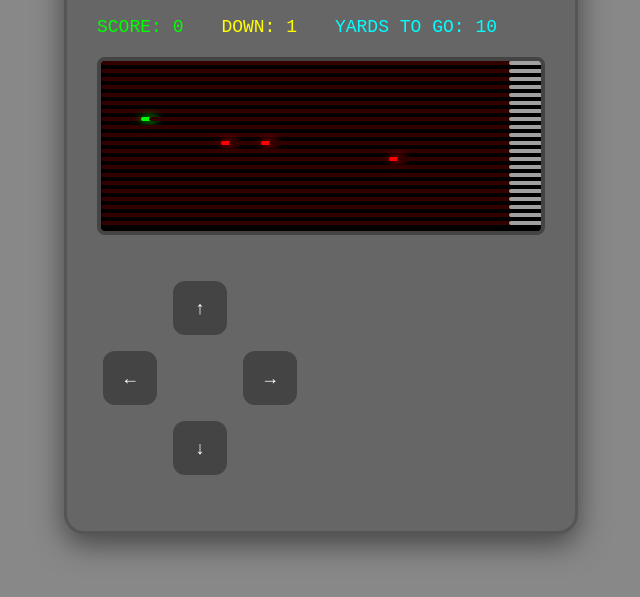
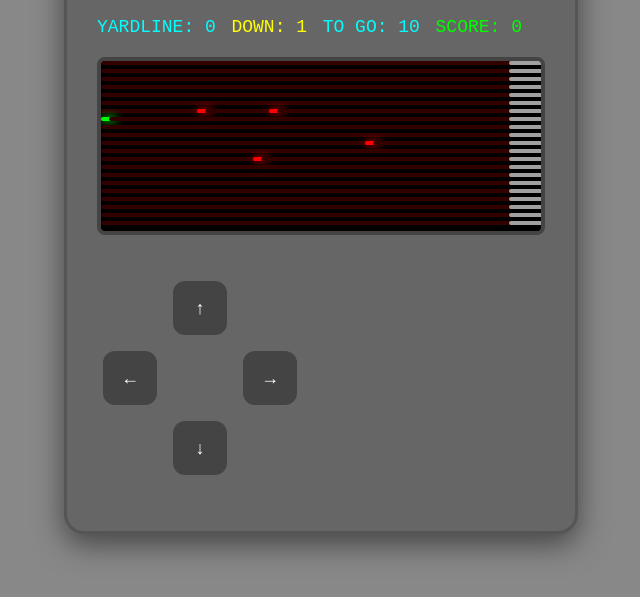
Before and after one commit to jbhangoo/led_football, a plain HTML site: page index.html in a window 1280 px wide. Both pictures are taken after a click on the button "NEW GAME". Shown: the part 83-680 px from the top of the page, without its empty margins (319-959 px from the left). Drawn offline with Linux system fonts and the light colour scheme.

Commit message:
Implement downs

```diff
--- a/index.html
+++ b/index.html
@@ -11,9 +11,10 @@
         <div class="game-title">LED ELECTRONIC FOOTBALL</div>
 
         <div class="game-info">
+            <div class="yards">YARDLINE: <span id="line">0</span></div>
+            <div class="downs">DOWN: <span id="downs">1</span></div>
+            <div class="yards">TO GO: <span id="yards">10</span></div>
             <div class="score">SCORE: <span id="score">0</span></div>
-            <div class="downs">DOWN: <span id="downs">1</span></div>
-            <div class="yards">YARDS TO GO: <span id="yards">10</span></div>
         </div>
 
         <div class="field-of-play" id="display">
@@ -53,7 +54,7 @@
     <script src="src/field.js"></script>
     <script src="src/ui.js"></script>
     <script src="src/gameState.js"></script>
-    <script src="blinker.js"></script>
+    <script src="src/blinker.js"></script>
     <script src="src/ledfootball.js"></script>
 </body>
 </html>
--- a/blinker.js
+++ b/src/blinker.js
@@ -23,7 +23,7 @@ function endOfPlay(args) {
             if (y >= 0 && y <= Y_MAX && x >= 0 && x <= X_MAX) {
                 field[y][x].className = "field";
                 // Add end-zone
-                if (x > GOAL_LINE_PIXEL) {
+                if (x > X_GOAL_LINE) {
                     field[y][x].classList.add("end-zone");
                 }
             }
--- a/src/constants.js
+++ b/src/constants.js
@@ -1,27 +1,30 @@
 // Game Constants
-const Y_MAX = 20;
-const X_MAX = 55;
-const X_START = 5;
-const Y_START = 7;
-const X_ENDZONE = 5;
+const Y_MAX = 20;                                   // Width of the field
+const X_MAX = 55;                                   // Length of the field (for first down distance)
+const X_START = 0;                                  // start the runner this many pixels from start
+const Y_START = 7;                                  // start the runner this many pixels from the top
+const X_ENDZONE = 5;                                // make the end zone this many pixels wide
+const TOTAL_YARDS = 100;
 const FIRST_DOWN_YARDAGE = 10;
-const GOAL_LINE_PIXEL = X_MAX - X_ENDZONE;
-const YARDS_PER_PIXEL = GOAL_LINE_PIXEL / 80; // 80 yards to travel
+const X_GOAL_LINE = X_MAX - X_ENDZONE;              // First down distance in pixels
+const YARDS_PER_PIXEL = FIRST_DOWN_YARDAGE / X_GOAL_LINE;  // Yards per "arrow" move
+
 const BLINKS = 3;
 const BLINK_SPEED = 300;
-const MOVE_DELAY = 500;
+const MOVE_DELAY = 400;
 const MIN_DELAY = 150;
 
 // Make constants globally available
 window.constants = {
-    Y_MAX, X_MAX, X_START, Y_START, X_ENDZONE,
-    FIRST_DOWN_YARDAGE, GOAL_LINE_PIXEL, YARDS_PER_PIXEL,
-    BLINKS, BLINK_SPEED, MOVE_DELAY, MIN_DELAY
+    Y_MAX, X_MAX, X_START, Y_START, X_ENDZONE, TOTAL_YARDS, FIRST_DOWN_YARDAGE,
+    X_GOAL_LINE, YARDS_PER_PIXEL, BLINKS, BLINK_SPEED, MOVE_DELAY, MIN_DELAY
 };
 
 // For backward compatibility
-const { Y_MAX: yMax, X_MAX: xMax, X_START: xStart, Y_START: yStart,
-    X_ENDZONE: xEndzone, FIRST_DOWN_YARDAGE: firstDownYardage,
-    GOAL_LINE_PIXEL: goalLinePixel, YARDS_PER_PIXEL: yardsPerPixel,
+/*const { Y_MAX: yMax, X_MAX: xMax, X_START: xStart, Y_START: yStart,
+    X_ENDZONE: xEndzone, GOAL_LINE_PIXEL: goalLinePixel,
+    YARDS_PER_PIXEL: yardsPerPixel,
+    TOTAL_YARDS: totalYards, FIRST_DOWN_YARDAGE: firstDownYardage,
     BLINKS: blinks, BLINK_SPEED: blinkSpeed,
     MOVE_DELAY: moveDelay, MIN_DELAY: minDelay } = window.constants;
+*/
--- a/src/defenders.js
+++ b/src/defenders.js
@@ -25,12 +25,10 @@ function moveDefenders() {
             defender.y = Math.max(0, Math.min(Y_MAX, defender.y));
         }
 
-        // Only change direction occasionally (1 in 10 chance)
-        if (Math.random() < 0.1) {
-            const roll = Math.floor(Math.random() * 5);
-            switch (roll) {
-                case 0:
-                    // Turn horizontally toward player
+        // Change direction with random probability
+        const r = Math.random();
+        if (r < 0.3) {
+            // 30%: Turn horizontally toward player
             if (gameState.playerPos.x > defender.x) {
                 defender.dx = 1;
                 defender.dy = 0;
@@ -38,10 +36,8 @@ function moveDefenders() {
                 defender.dx = -1;
                 defender.dy = 0;
             }
-                    break;
-
-                case 1:
-                    // Turn vertically toward player
+        } else if (r < 0.6) {
+            // 30%: Turn vertically toward player
             if (gameState.playerPos.y > defender.y) {
                 defender.dy = 1;
                 defender.dx = 0;
@@ -49,10 +45,8 @@ function moveDefenders() {
                 defender.dy = -1;
                 defender.dx = 0;
             }
-                    break;
-
-                case 2:
-                    // Turn 90 degrees
+        } else if (r < 0.70) {
+            // 10%: Turn 90 degrees right
             if (defender.dx === 0) {
                 defender.dx = defender.dy;
                 defender.dy = 0;
@@ -60,15 +54,23 @@ function moveDefenders() {
                 defender.dy = defender.dx;
                 defender.dx = 0;
             }
-                    break;
-
-                case 3:
-                    // Turn 180 degrees
+        } else if (r < 0.80) {
+            // 10%: Turn 90 degrees left
+            if (defender.dx === 0) {
+                defender.dx = -defender.dy;
+                defender.dy = 0;
+            } else {
+                defender.dy = -defender.dx;
+                defender.dx = 0;
+            }
+        } else if (r < 0.90) {
+            // 10%: Turn around (180 degrees)
             defender.dx = -defender.dx;
             defender.dy = -defender.dy;
-                    break;
+        } else {
+            // 10%: No change, continue as before
         }
-        }
+
     }
 
     // Check for collisions after movement
@@ -93,7 +95,7 @@ function checkCollisions() {
     return false; // No collision
 }
 
-function tacklePlayer() {
+function tackled() {
     gameState.curdown++;
     if (gameState.curdown > 4) {
         gameState.gameOver();
@@ -101,7 +103,7 @@ function tacklePlayer() {
     }
 
     // Update progress
-    gameState.yardsToGo = FIRST_DOWN_YARDAGE - Math.round(gameState.playerPos.x / (GOAL_LINE_PIXEL / FIRST_DOWN_YARDAGE));
+    gameState.yardsToGo = FIRST_DOWN_YARDAGE - Math.round(gameState.playerPos.x / (X_GOAL_LINE / FIRST_DOWN_YARDAGE));
 
     // Set the pause flag
     gameState.isPaused = true;
@@ -120,10 +122,10 @@ function tacklePlayer() {
 
 function resetDefenders() {
     gameState.defenders = [
-        { x: 20, y: 5, dx: 0, dy: 1 },
-        { x: 10, y: 10, dx: 1, dy: 0 },
-        { x: 20, y: 15, dx: 0, dy: -1 },
-        { x: 35, y: 10, dx: -1, dy: 0 }
+        { x: 20, y: 5, dx: 1, dy: 0 },      // Left Linebacker; Goes Back
+        { x: 10, y: 10, dx: 0, dy: -1 },    // Nose Guard; Goes Right
+        { x: 20, y: 15, dx: -1, dy: 0 },    // Right Linebacker; Rushes Forward
+        { x: 35, y: 10, dx: 0, dy: 1 }      // Safety; Goes Left
     ];
 }
 
@@ -131,6 +133,6 @@ function resetDefenders() {
 window.defenders = {
     moveDefenders,
     checkCollisions,
-    tacklePlayer,
+    tackled,
     resetDefenders
 };
--- a/src/field.js
+++ b/src/field.js
@@ -16,7 +16,7 @@ function createFieldGrid(displayElement) {
         for (let x = 0; x <= X_MAX; x++) {
             const led = document.createElement("div");
             led.className = "field off";
-            if (x > GOAL_LINE_PIXEL) {
+            if (x > X_GOAL_LINE) {
                 led.classList.add("end-zone");
             }
             led.style.left = x * 8 + "px";
@@ -35,7 +35,7 @@ function updateField() {
         for (let x = 0; x <= X_MAX; x++) {
             field[y][x].className = "field off";
             // Add end-zone class for x positions at the field end
-            if (x > GOAL_LINE_PIXEL) {
+            if (x > X_GOAL_LINE) {
                 field[y][x].classList.add("end-zone");
             }
         }
@@ -53,7 +53,7 @@ function updateField() {
         if (y >= 0 && y <= Y_MAX && x >= 0 && x <= X_MAX) {
             field[y][x].className = "field defender";
             // Add end-zone
-            if (x > GOAL_LINE_PIXEL) {
+            if (x > X_GOAL_LINE) {
                 field[y][x].classList.add("end-zone");
             }
         }
--- a/src/gameState.js
+++ b/src/gameState.js
@@ -9,6 +9,7 @@ const gameState = {
     defenders: [],
     score: 0,
     curdown: 1,
+    curyard: X_START*YARDS_PER_PIXEL,
     yardsToGo: FIRST_DOWN_YARDAGE,
     gameSpeed: MOVE_DELAY,
     lastTimestamp: 0,
@@ -51,11 +52,11 @@ const gameState = {
 
             // Handle collision if one was detected
             if (collisionDetected) {
-                tacklePlayer();
+                tackled();
             }
 
             updateField();
-            updateStats();
+            this.updateStats();
         }
 
         this.animationFrameId = requestAnimationFrame((ts) => this.gameLoop(ts));
@@ -67,6 +68,7 @@ const gameState = {
         this.gameRunning = true;
         this.score = 0;
         this.curdown = 1;
+        this.curyard = 0;
         this.yardsToGo = FIRST_DOWN_YARDAGE;
         this.gameSpeed = MOVE_DELAY;
         this.lastTimestamp = 0;
@@ -76,7 +78,7 @@ const gameState = {
         resetPlayer();
         resetDefenders();
         updateField();
-        updateStats();
+        this.updateStats();
 
         if (this.animationFrameId) {
             cancelAnimationFrame(this.animationFrameId);
@@ -101,7 +103,7 @@ const gameState = {
         this.initialFormations();
 
         // Update the display
-        this.updateField();
+        updateField();
         this.updateStats();
 
         // Clear any pending animation frame
@@ -134,6 +136,7 @@ const gameState = {
         document.getElementById("score").textContent = this.score;
         document.getElementById("downs").textContent = this.curdown;
         document.getElementById("yards").textContent = this.yardsToGo.toString();
+        document.getElementById("line").textContent = Math.round(this.curyard * 10) / 10;
     }
 };
 
--- a/src/player.js
+++ b/src/player.js
@@ -7,16 +7,22 @@ function movePlayer(dx, dy) {
 
     gameState.playerPos.x = newX;
     gameState.playerPos.y = newY;
+    gameState.curyard += dx*YARDS_PER_PIXEL;
+    console.log('Moved ' + dx + ' to ' + gameState.curyard);
 
     // Check for collision with defenders
     if (checkCollisions()) {
-        tacklePlayer();
+        tackled();
         return;
     }
 
     // Check for touchdown
-    if (gameState.playerPos.x >= GOAL_LINE_PIXEL) {
-        touchdown();
+    if (gameState.playerPos.x >= X_GOAL_LINE) {
+        if (gameState.curyard > TOTAL_YARDS) {
+            touchdown();
+        } else {
+            firstdown();
+        }
     }
 }
 
@@ -28,9 +34,18 @@ function getPlayerPosition() {
     return { ...gameState.playerPos };
 }
 
+function firstdown() {
+    // Reset down status but let player keep running
+    gameState.curdown = 1;
+    gameState.yardsToGo = FIRST_DOWN_YARDAGE;
+    gameState.playerPos.x = X_START;
+}
+
 function touchdown() {
+    // Play stops at touchdown and resets
     gameState.score += 7;
     gameState.curdown = 1;
+    gameState.curyard = 0;
     gameState.yardsToGo = FIRST_DOWN_YARDAGE;
     resetPlayer();
 
--- a/src/ui.js
+++ b/src/ui.js
@@ -46,12 +46,6 @@ function setupControls({ onUp, onDown, onLeft, onRight }) {
     });
 }
 
-function updateStats() {
-    document.getElementById("score").textContent = gameState.score;
-    document.getElementById("downs").textContent = gameState.curdown;
-    document.getElementById("yards").textContent = gameState.yardsToGo.toString();
-}
-
 function showGameOver() {
     document.getElementById("gameOver").innerHTML = "GAME OVER";
     document.getElementById("startBtn").style.display = "inline-block";
@@ -65,7 +59,6 @@ function hideStartButton() {
 // Make functions globally available
 window.ui = {
     setupControls,
-    updateStats,
     showGameOver,
     hideStartButton
 };
--- a/styles.css
+++ b/styles.css
@@ -127,7 +127,7 @@ body {
 .game-info {
     display: flex;
     justify-content: space-between;
-    width: 400px;
+    width: 425px;
     margin-bottom: 20px;
     font-size: 18px;
 }
```
Also changed, not shown: UNUSED/script.js (renamed from script.js). Lines whose indentation alone changed are shown as unchanged.
